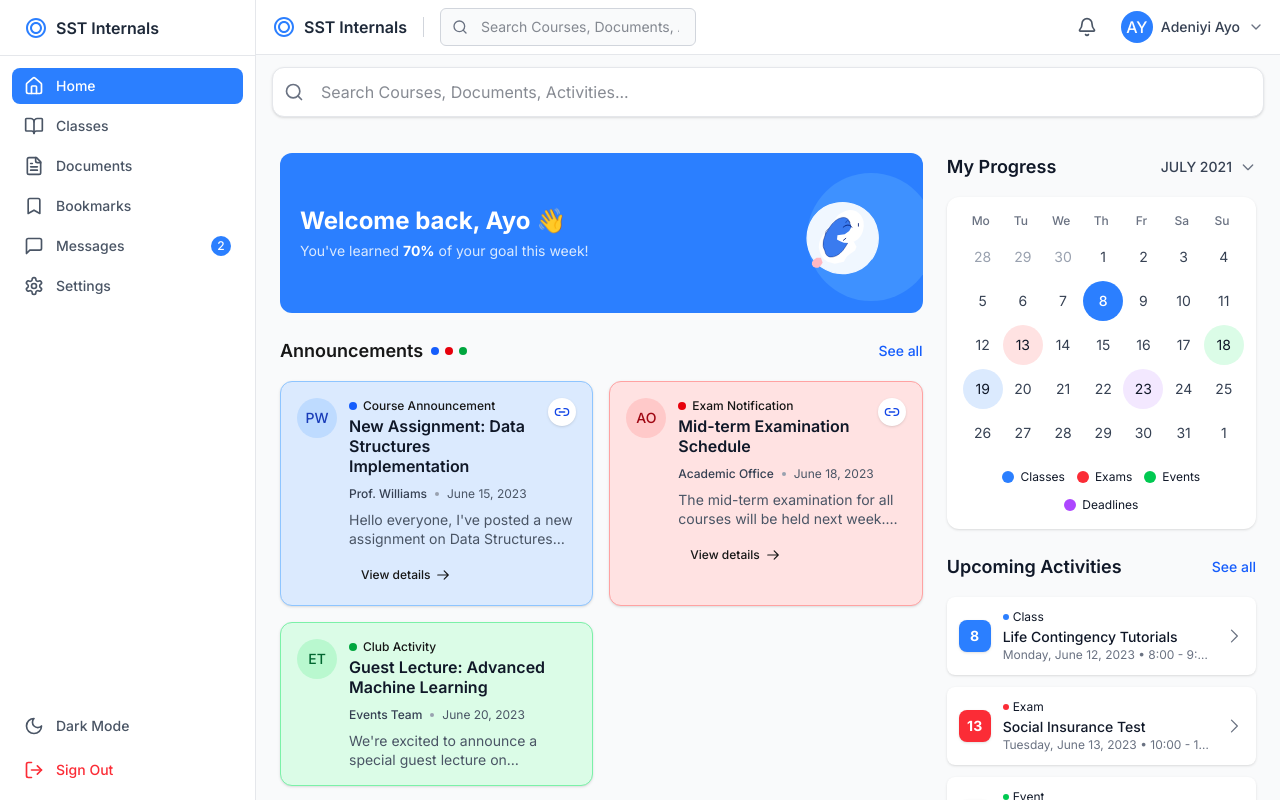
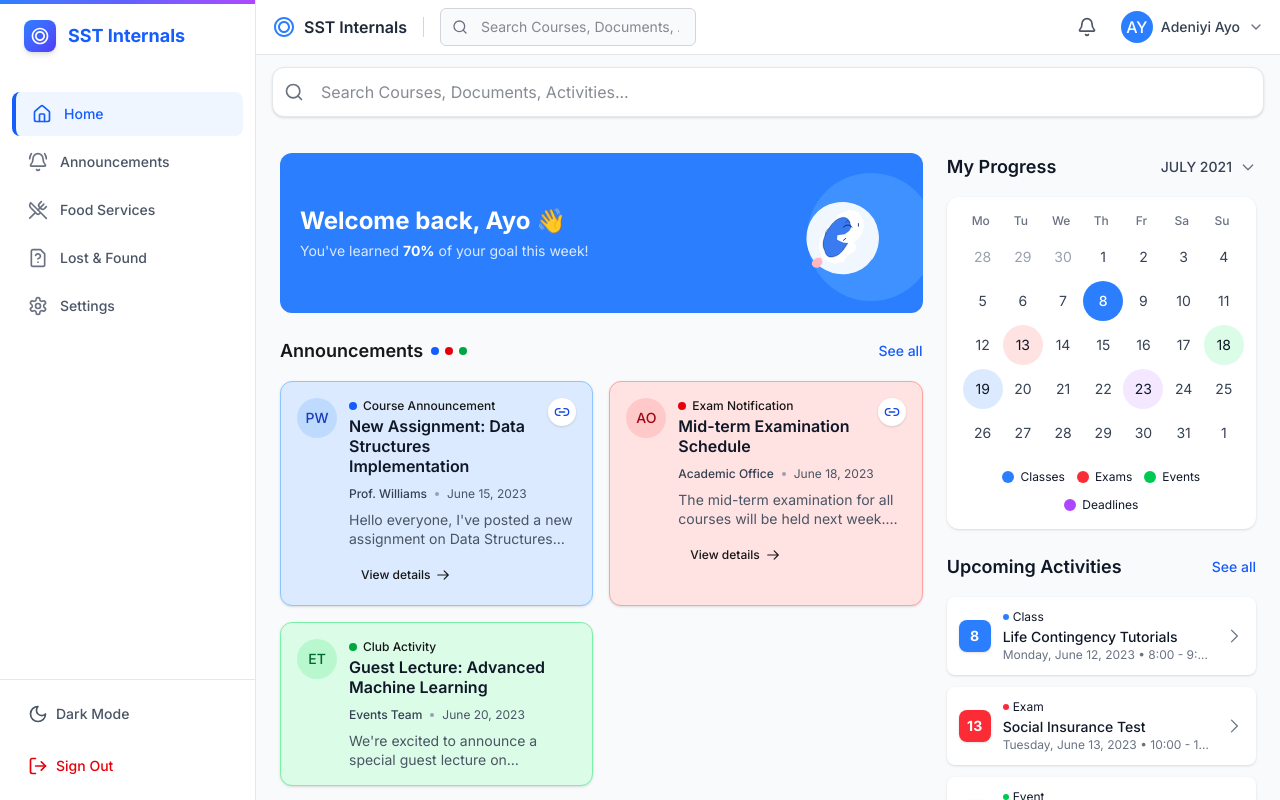
Before and after one commit to Scaler-Innovation-Labs/Scaler-Internal-Tools-Frontend, a Next.js app: page /dashboard in a window 1280 px wide. Built offline with nearby package versions, Linux system fonts and the light colour scheme.

Commit message:
sidebar format

```diff
--- a/src/components/dashboard/Sidebar.tsx
+++ b/src/components/dashboard/Sidebar.tsx
@@ -2,15 +2,24 @@
 
 import Link from "next/link";
 import { usePathname } from "next/navigation";
-import { Home, BookOpen, FileText, Bookmark, MessageSquare, Settings, Sun, Moon } from "lucide-react";
+import {
+  Home,
+  BellRing,
+  UtensilsCrossed,
+  Search,
+  FileQuestion,
+  Settings,
+  Sun,
+  Moon,
+  LogOut
+} from "lucide-react";
 import { useTheme } from "next-themes";
 
 const navigation = [
   { name: "Home", href: "/dashboard", icon: Home },
-  { name: "Classes", href: "/classes", icon: BookOpen },
-  { name: "Documents", href: "/documents", icon: FileText },
-  { name: "Bookmarks", href: "/bookmarks", icon: Bookmark },
-  { name: "Messages", href: "/messages", icon: MessageSquare, badge: 2 },
+  { name: "Announcements", href: "/announcements", icon: BellRing },
+  { name: "Food Services", href: "/food-services", icon: UtensilsCrossed },
+  { name: "Lost & Found", href: "/lost-found", icon: FileQuestion },
   { name: "Settings", href: "/settings", icon: Settings },
 ];
 
@@ -20,87 +29,107 @@ export default function Sidebar() {
   const isDark = theme === "dark";
 
   return (
-    <aside className={`w-64 min-h-screen ${isDark ? 'bg-black' : 'bg-white'} border-r ${isDark ? 'border-gray-800' : 'border-gray-200'}`}>
-      <div className="flex h-14 items-center px-6 border-b border-inherit">
+    <aside className={`w-64 min-h-screen flex flex-col ${
+      isDark
+        ? 'bg-gray-900 text-gray-100'
+        : 'bg-white text-gray-900'
+    } border-r ${
+      isDark ? 'border-gray-800' : 'border-gray-200'
+    } shadow-sm`}>
+      {/* Logo header with gradient accent */}
+      <div className="relative">
+        <div className={`absolute inset-x-0 top-0 h-1 bg-gradient-to-r ${
+          isDark
+            ? 'from-blue-600 via-indigo-600 to-purple-600'
+            : 'from-blue-500 via-indigo-500 to-purple-500'
+        }`}></div>
+
+        <div className="flex h-16 items-center px-6 mt-1">
           <div className="flex items-center">
-          <div className="flex items-center mr-2">
-            <svg className="w-6 h-6 text-blue-500" xmlns="http://www.w3.org/2000/svg" fill="none" viewBox="0 0 24 24">
+            <div className="flex items-center justify-center w-8 h-8 rounded-lg mr-3 bg-gradient-to-br from-blue-500 to-indigo-600 shadow-md">
+              <svg className="w-5 h-5 text-white" xmlns="http://www.w3.org/2000/svg" fill="none" viewBox="0 0 24 24">
                 <path fill="currentColor" d="M12 2C6.48 2 2 6.48 2 12s4.48 10 10 10 10-4.48 10-10S17.52 2 12 2zm0 18c-4.41 0-8-3.59-8-8s3.59-8 8-8 8 3.59 8 8-3.59 8-8 8z"/>
                 <path fill="currentColor" d="M12 6c-3.31 0-6 2.69-6 6s2.69 6 6 6 6-2.69 6-6-2.69-6-6-6zm0 10c-2.21 0-4-1.79-4-4s1.79-4 4-4 4 1.79 4 4-1.79 4-4 4z"/>
               </svg>
             </div>
-          <span className={`font-semibold ${isDark ? 'text-white' : 'text-gray-800'}`}>SST Internals</span>
+            <span className={`font-bold text-lg ${isDark ? 'text-white' : 'text-blue-600'}`}>
+              SST Internals
+            </span>
+          </div>
         </div>
       </div>
 
-      <nav className="flex flex-col h-[calc(100vh-3.5rem)]">
-        <ul className="p-3 space-y-1">
+      {/* Navigation section */}
+      <nav className="flex-1 overflow-y-auto py-6">
+        <ul className="space-y-1 px-3">
           {navigation.map((item) => {
-            const isActive = pathname === item.href;
+            const isActive = pathname === item.href ||
+                             (item.href !== '/dashboard' && pathname.startsWith(item.href));
             return (
               <li key={item.name}>
                 <Link
                   href={item.href}
-                  className={`flex items-center gap-3 rounded-lg px-3 py-2 text-sm font-medium transition-colors ${
+                  className={`flex items-center gap-3 px-4 py-3 rounded-lg text-sm font-medium transition-all ${
                     isActive
                       ? isDark
-                        ? 'bg-blue-500 text-white'
-                        : 'bg-blue-500 text-white'
+                        ? 'bg-blue-600 text-white'
+                        : 'bg-blue-50 text-blue-600 border-l-4 border-blue-600'
                       : isDark
-                        ? 'text-gray-400 hover:bg-gray-800 hover:text-white'
-                        : 'text-gray-600 hover:bg-gray-50 hover:text-gray-900'
+                        ? 'text-gray-400 hover:bg-gray-800/70 hover:text-gray-100'
+                        : 'text-gray-600 hover:bg-gray-100 hover:text-gray-900'
                   }`}
                 >
-                  <item.icon className="h-5 w-5" />
-                  {item.name}
-                  {item.badge && (
-                    <span className={`ml-auto flex h-5 w-5 items-center justify-center rounded-full bg-blue-500 text-xs font-medium text-white`}>
-                      {item.badge}
+                  <span className={`flex items-center justify-center ${
+                    isActive
+                      ? isDark ? 'text-white' : 'text-blue-600'
+                      : isDark ? 'text-gray-400' : 'text-gray-500'
+                  }`}>
+                    <item.icon className="w-5 h-5" />
                   </span>
-                  )}
+                  <span>{item.name}</span>
                 </Link>
               </li>
             );
           })}
         </ul>
+      </nav>
 
-        <div className="mt-auto p-3">
+      {/* User section */}
+      <div className={`px-3 py-4 mt-auto border-t ${isDark ? 'border-gray-800' : 'border-gray-200'}`}>
+        <div className="flex mb-4 items-center">
           <button
             onClick={() => setTheme(isDark ? "light" : "dark")}
-            className={`flex w-full items-center gap-3 rounded-lg px-3 py-2 text-sm font-medium transition-colors ${
+            className={`flex items-center gap-2 px-4 py-2 rounded-lg text-sm font-medium transition-all ${
               isDark
-                ? 'text-gray-400 hover:bg-gray-800 hover:text-white'
-                : 'text-gray-600 hover:bg-gray-50 hover:text-gray-900'
+                ? 'text-gray-400 hover:bg-gray-800/70 hover:text-gray-100'
+                : 'text-gray-600 hover:bg-gray-100 hover:text-gray-900'
             }`}
           >
+            <span>
               {isDark ? (
-              <>
-                <Sun className="h-5 w-5" />
-                Light Mode
-              </>
+                <Sun className="w-5 h-5" />
               ) : (
-              <>
-                <Moon className="h-5 w-5" />
-                Dark Mode
-              </>
+                <Moon className="w-5 h-5" />
               )}
+            </span>
+            <span>
+              {isDark ? 'Light Mode' : 'Dark Mode'}
+            </span>
           </button>
+        </div>
 
         <Link
           href="/logout"
-            className={`mt-2 flex w-full items-center gap-3 rounded-lg px-3 py-2 text-sm font-medium transition-colors text-red-500 hover:bg-red-50 hover:text-red-600 ${
-              isDark && 'hover:bg-red-900/10'
+          className={`flex items-center gap-2 px-4 py-2 rounded-lg text-sm font-medium transition-all ${
+            isDark
+              ? 'text-red-400 hover:bg-red-900/20 hover:text-red-300'
+              : 'text-red-600 hover:bg-red-50 hover:text-red-700'
           }`}
         >
-            <svg xmlns="http://www.w3.org/2000/svg" className="h-5 w-5" viewBox="0 0 24 24" fill="none" stroke="currentColor" strokeWidth="2" strokeLinecap="round" strokeLinejoin="round">
-              <path d="M9 21H5a2 2 0 0 1-2-2V5a2 2 0 0 1 2-2h4" />
-              <polyline points="16 17 21 12 16 7" />
-              <line x1="21" y1="12" x2="9" y2="12" />
-            </svg>
-            Sign Out
+          <LogOut className="w-5 h-5" />
+          <span>Sign Out</span>
         </Link>
       </div>
-      </nav>
     </aside>
   );
 }
```
Lines whose indentation alone changed are shown as unchanged.
